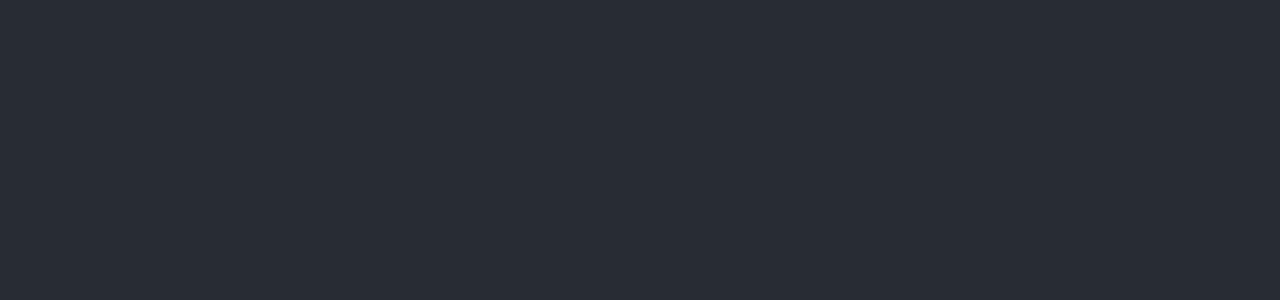
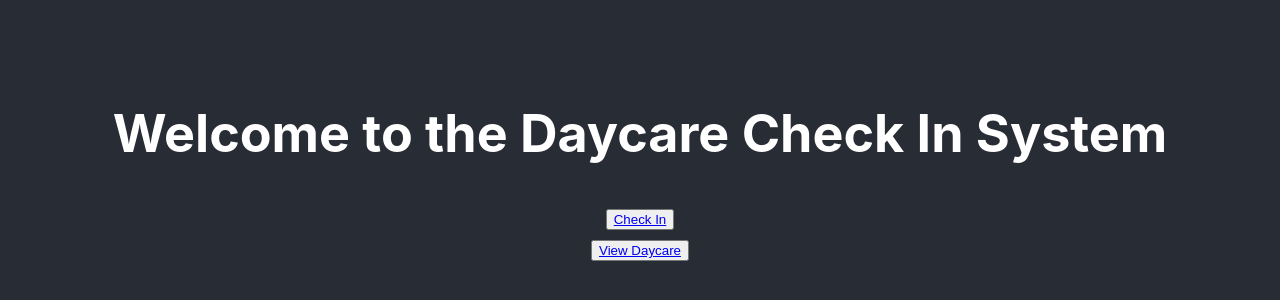
Before and after one commit to markt75/Daycare-check-in-system-, a React (Create React App) app in the folder frontend/: page / in a window 1280 px wide. Shown: the part 236-536 px from the top of the page. Built offline with nearby package versions, Linux system fonts and the light colour scheme.

Commit message:
Added routing, fixed import and component naming bugs

```diff
--- a/frontend/src/App.js
+++ b/frontend/src/App.js
@@ -2,8 +2,8 @@ import axios from "axios"
 import {format} from "date-fns"
 import { useState, useEffect } from 'react'
 import './App.css';
-import { BrowserRouter as Router, Routes, Route} from 'react-router-dom';
 import { id } from "date-fns/locale";
+import { Link } from "react-router-dom";
 
 const baseURL = "http://localhost:5000"
 
@@ -16,7 +16,9 @@ function App() {
       <header className="App-header">
 
         <div>
-
+          <h1>Welcome to the Daycare Check In System</h1>
+          <button><Link to="CheckIn">Check In</Link></button><br></br>
+          <button><Link to="ViewDaycare">View Daycare</Link></button>
         </div>
 
       </header>
--- a/frontend/src/index.js
+++ b/frontend/src/index.js
@@ -3,12 +3,34 @@ import ReactDOM from 'react-dom/client';
 import './index.css';
 import App from './App';
 import reportWebVitals from './reportWebVitals';
+import {
+  createBrowserRouter,
+  RouterProvider,
+} from "react-router-dom";
+import CheckIn from './pages/checkin';
+import ViewDaycare from './pages/viewDaycare';
+
+const router = createBrowserRouter([
+  {
+    path: "/",
+    element: <App/>,
+  },
+  {
+    path: "CheckIn",
+    element: <CheckIn/>,
+  },
+  {
+    path: "ViewDaycare",
+    element: <ViewDaycare/>,
+  },
+]);
 
 const root = ReactDOM.createRoot(document.getElementById('root'));
 root.render(
-  <React.StrictMode>
-    <App />
-  </React.StrictMode>,
+  <RouterProvider router={router}/>
+  // <React.StrictMode>
+  //   <App />
+  // </React.StrictMode>,
   // document.getElementById('root')
 );
 
--- a/frontend/src/pages/checkin.js
+++ b/frontend/src/pages/checkin.js
@@ -1,9 +1,10 @@
 import axios from "axios";
 import React from "react";
+import { useState } from 'react'
 
 const baseURL = "http://localhost:5000"
 
-const checkIn = () => {
+const CheckIn = () => {
 
     const [name, setName] = useState("");
     const [pickup_time, setPickup] = useState("");
@@ -46,4 +47,4 @@ const checkIn = () => {
     )
 }
 
-export default checkIn;
+export default CheckIn;
--- a/frontend/src/pages/viewDaycare.js
+++ b/frontend/src/pages/viewDaycare.js
@@ -1,8 +1,10 @@
 import React from "react";
+import axios from "axios";
+import { useState, useEffect } from 'react'
 
 const baseURL = "http://localhost:5000"
 
-const viewDaycare = () => {
+const ViewDaycare = () => {
     const [daycare_list, setDaycare] = useState([]);
 
     const [editTime, setEditTime] = useState("");
@@ -81,3 +83,5 @@ const viewDaycare = () => {
         </div>
     )
 }
+
+export default ViewDaycare;
```
